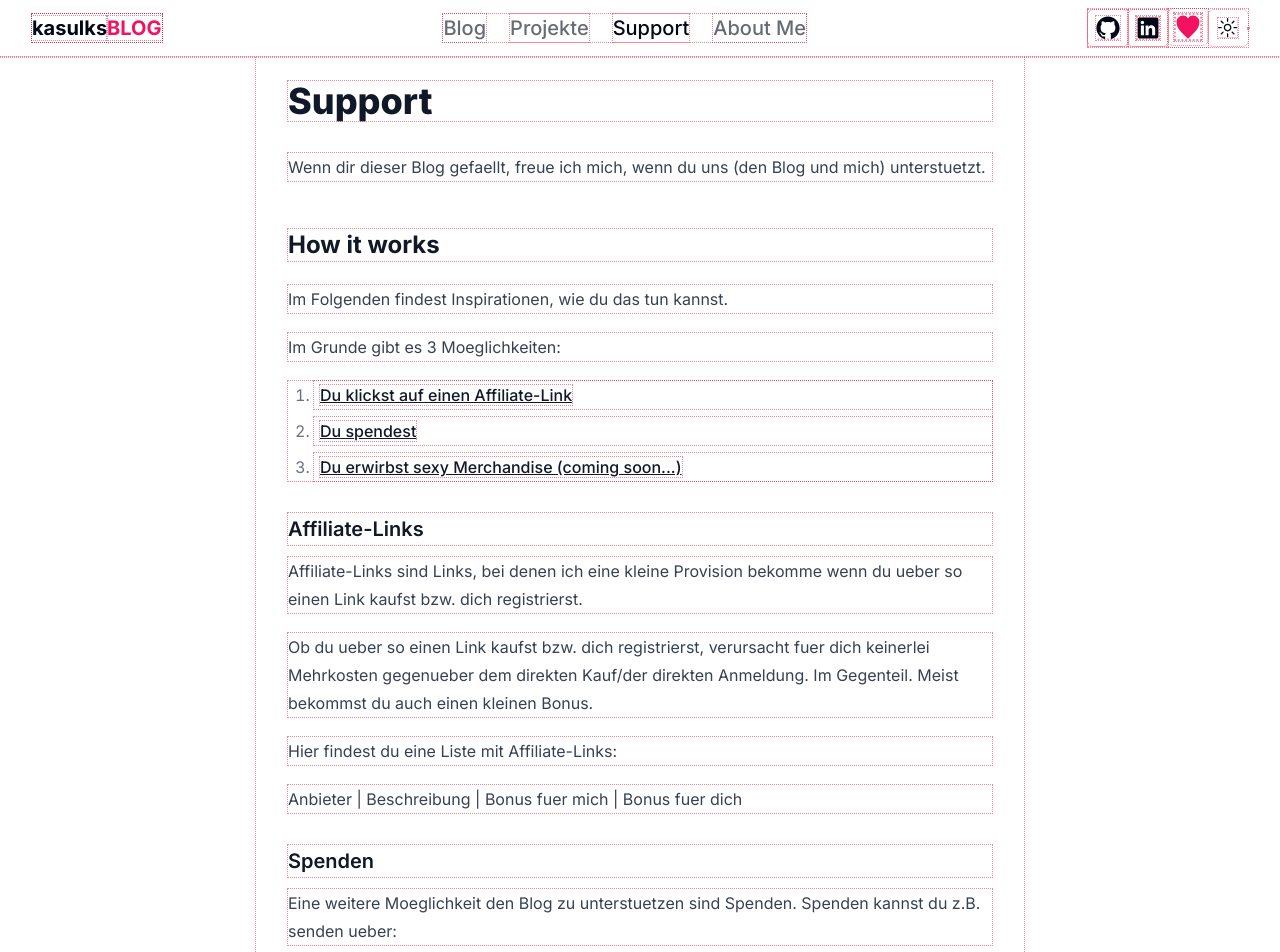
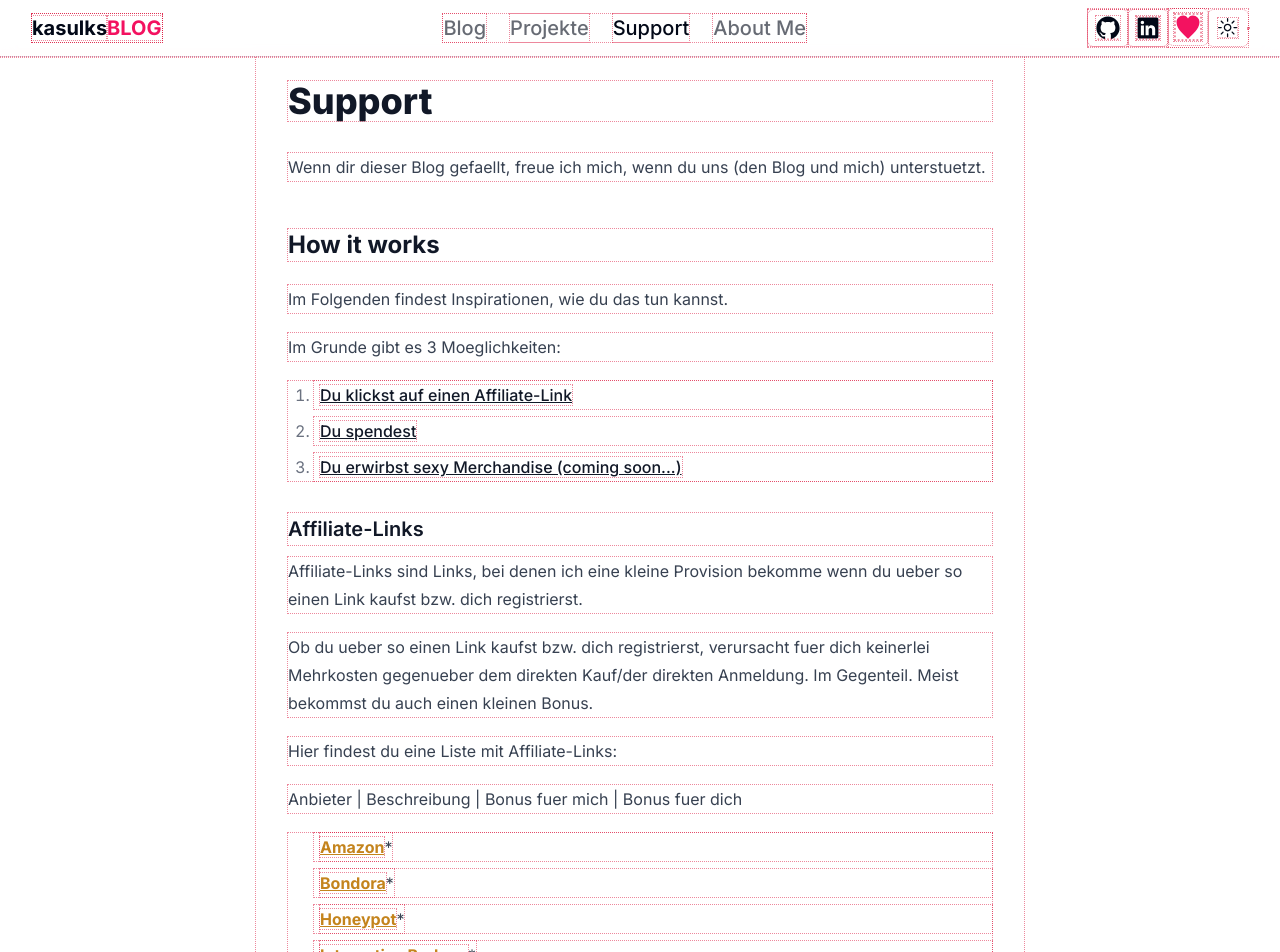
Before and after one commit to kasulk/blog, a Next.js app: page /support in a window 1280 px wide. Shown: the top 952 px of the page. Built offline with nearby package versions, Linux system fonts and the light colour scheme.

Commit message:
redo AffiliateLink to work with new siteConfig and link structure

```diff
--- a/src/app/support/page.tsx
+++ b/src/app/support/page.tsx
@@ -2,7 +2,8 @@ import Link from "next/link";
 import { Metadata } from "next";
 import { siteConfig } from "@/config/site";
 import { links } from "@/config/links";
-import { slugify } from "@/lib/utils";
+import { camelCasify, slugify } from "@/lib/utils";
+import { AffiliateLink } from "@/components";
 
 export const metadata: Metadata = {
   title: `Support | ${siteConfig.name}`,
@@ -17,6 +18,7 @@ export default function SupportPage() {
         Wenn dir dieser Blog gefaellt, freue ich mich, wenn du uns (den Blog und
         mich) unterstuetzt.
       </p>
+
       <h2>How it works</h2>
       <p>Im Folgenden findest Inspirationen, wie du das tun kannst.</p>
       <p>Im Grunde gibt es 3 Moeglichkeiten:</p>
@@ -35,6 +37,7 @@ export default function SupportPage() {
           </Link>
         </li>
       </ol>
+
       <h3 id="affiliate-links">Affiliate-Links</h3>
       <p>
         Affiliate-Links sind Links, bei denen ich eine kleine Provision bekomme
@@ -47,6 +50,15 @@ export default function SupportPage() {
       </p>
       <p>Hier findest du eine Liste mit Affiliate-Links:</p>
       <div>Anbieter | Beschreibung | Bonus fuer mich | Bonus fuer dich</div>
+
+      <ul className="list-none">
+        {links.affiliate.map(({ name }) => (
+          <li key={`${slugify(name)}-affiliate-link`}>
+            <AffiliateLink partner={camelCasify(name)} />
+          </li>
+        ))}
+      </ul>
+
       <h3 id="spenden">Spenden</h3>
       <p>
         Eine weitere Moeglichkeit den Blog zu unterstuetzen sind Spenden.
@@ -59,6 +71,7 @@ export default function SupportPage() {
           </li>
         ))}
       </ol>
+
       <h3 id="merchandise">Merchandise (coming soon...)</h3>
       <p>
         Ich hab ein paar geile Ideen fuer T-Shirts und Tassen auf der Pfanne!
--- a/src/components/AffiliateLink.tsx
+++ b/src/components/AffiliateLink.tsx
@@ -1,60 +1,56 @@
+import type { AffiliateType } from "@/../types";
 import {
   Tooltip,
   TooltipContent,
   TooltipProvider,
   TooltipTrigger,
 } from "@/components/ui/tooltip";
+import { links } from "@/config/links";
 import { siteConfig } from "@/config/site";
+import { camelCasify, dashify } from "@/lib/utils";
 
 type AffliateLinkProps = {
-  type?: "order" | "register";
-  href?: string;
-  partner?: string;
+  partner: string;
   tooltip?: string;
   children?: React.ReactNode;
 };
 
-type Affiliates = { [key: string]: string };
-
-const { links } = siteConfig;
 const errors = siteConfig.errors.AffiliateLink;
 const tooltips = siteConfig.defaultTooltips.affiliate;
 
 export function AffiliateLink({
-  href,
   partner,
-  type,
   tooltip,
   children,
 }: AffliateLinkProps) {
-  // get tooltip content
-  if (!type && !tooltip) throw new Error(errors.missingTypeOrTooltip);
-  if (!tooltip) {
-    if (type === "order") tooltip = tooltips.order;
-    else if (type === "register") tooltip = tooltips.register;
-    else throw new Error(`${errors.wrongType}: '${type}'`);
-  }
+  //
+  const foundPartner = links.affiliate.find(
+    ({ name }) => camelCasify(name) === partner,
+  );
 
-  // get link/href
-  if (!href && !partner) throw new Error(errors.missingHrefOrPartner);
-  const affiliates: Affiliates = links.affiliate;
-  if (partner) href = affiliates[partner];
+  if (!foundPartner) throw new Error(`'${partner}'\n${errors.notFoundPartner}`);
+  const { name, url, type } = foundPartner;
+
+  const defaultTooltip = tooltips[type as AffiliateType];
+  if (!defaultTooltip) throw new Error(`${errors.wrongType}: '${type}'`);
+
+  tooltip = tooltip || defaultTooltip;
 
   return (
     <TooltipProvider>
       <Tooltip>
         <TooltipTrigger>
           <a
-            href={href}
+            href={url}
             target="_blank"
             className="font-bold text-warning-600 hover:text-warning-700 dark:text-warning/90 dark:hover:text-warning/70"
           >
-            {children}
+            {children ? children : name}
           </a>
-          <span className="sr-only">{tooltip}</span>*
+          <span className="sr-only">{`${dashify(name)}-${tooltip}`}</span>*
         </TooltipTrigger>
         <TooltipContent>
-          <p className="my-0">{tooltip}</p>
+          <p className="my-0">{`${dashify(name)}-${tooltip}`}</p>
         </TooltipContent>
       </Tooltip>
     </TooltipProvider>
--- a/src/config/site.ts
+++ b/src/config/site.ts
@@ -23,11 +23,11 @@ export const siteConfig = {
 
   errors: {
     AffiliateLink: {
-      missingHrefOrPartner:
-        "Bitte 'href' ODER 'partner' angeben! (AffiliateLink) \n\n=> <AffiliateLink partner={amazon}>Amazon</AffiliateLink> \nODER: \n=> <AffiliateLink href='https://amazon.de/'}>Amazon</AffiliateLink>",
+      notFoundPartner:
+        "Affiliate-Partner nicht gefunden! \nPartner muss in camelCase uebergeben werden. \nBitte 'partner' ueberpruefen! (AffiliateLink) \n\n=> <AffiliateLink partner='amazon'>Amazon</AffiliateLink>",
       missingTypeOrTooltip:
         "Bitte 'type' ODER 'tooltip' angeben! (AffiliateLink) \n\n=> <AffiliateLink type='order'>Some Shop</AffiliateLink> \nODER: \n=> <AffiliateLink type='register'>Some Account</AffiliateLink> \n\nODER: \n<AffiliateLink tooltip='Ein cooler Tootip!'>Amazon</AffiliateLink>",
-      wrongType: "Falscher 'type'",
+      wrongType: "Falscher Affiliate-'type'",
     },
   },
 };
--- a/types.d.ts
+++ b/types.d.ts
@@ -22,3 +22,5 @@ export type BlogPost = {
   content: string;
   slug: string;
 };
+
+export type AffiliateType = "order" | "register";
```
